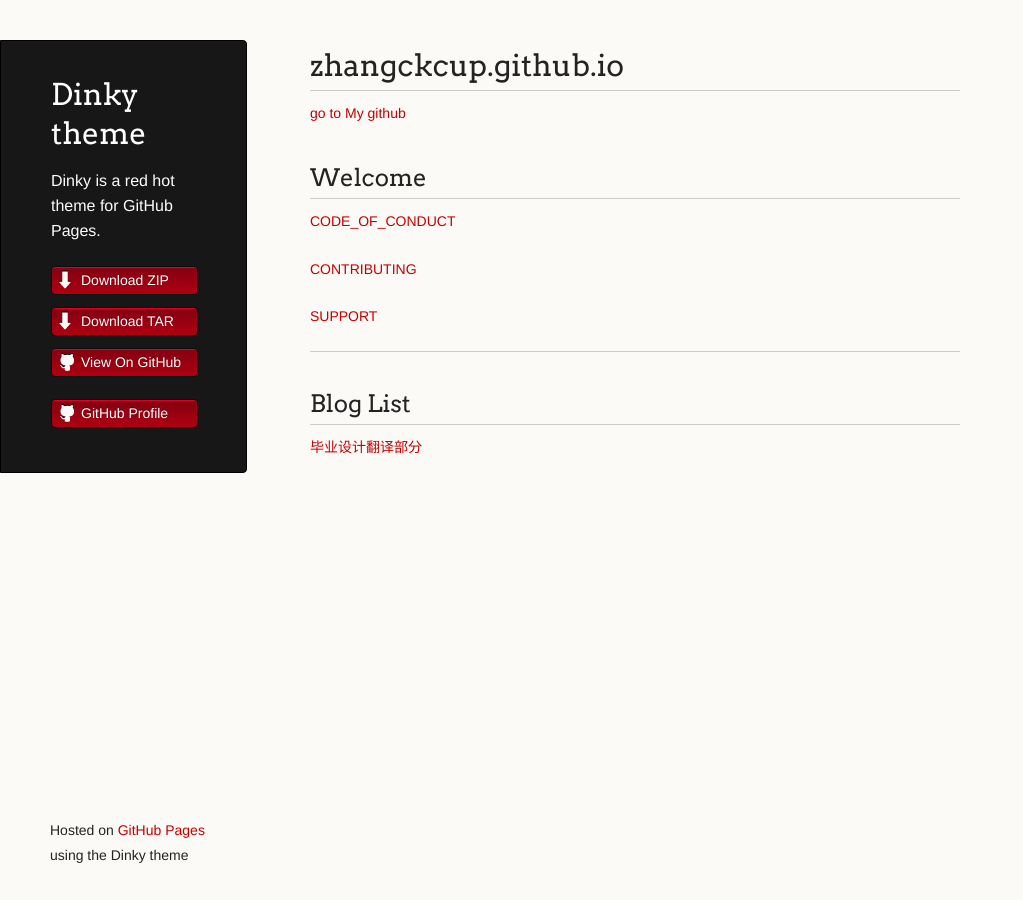
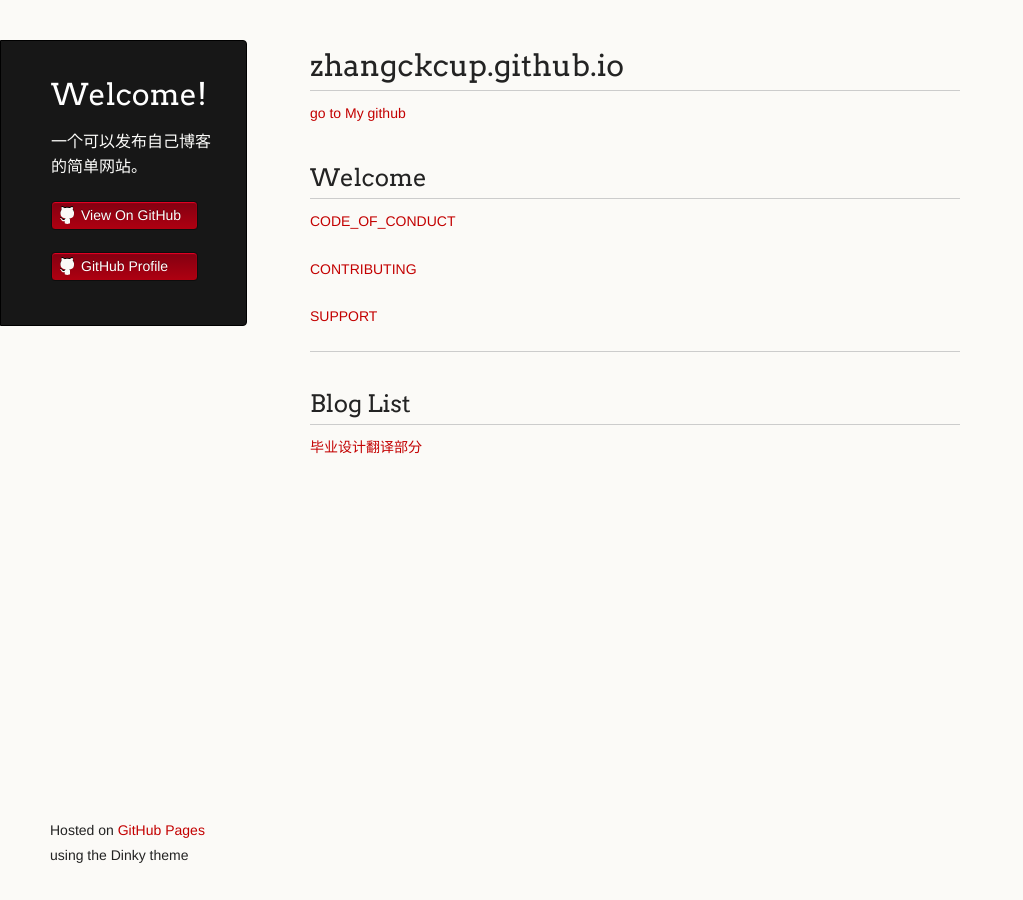
Before and after one commit to zhangckcup/zhangckcup.github.io, a Jekyll site: the page built from index.md, in a window 1280 px wide. Shown: the whole page, without its empty margins (0-1023 px from the left). Built offline with Jekyll 4.4.1, drawn with Linux system fonts in a browser that asks for light colours; our own code applies the rules of GitHub Pages for plain Markdown files.

Commit message:
change info

```diff
--- a/_config.yml
+++ b/_config.yml
@@ -1,5 +1,4 @@
-title: Dinky theme
-description: Dinky is a red hot theme for GitHub Pages.
-show_downloads: true
-google_analytics:
+title: Welcome!
+description: 一个可以发布自己博客的简单网站。
+show_downloads: false
 theme: jekyll-theme-dinky
```
